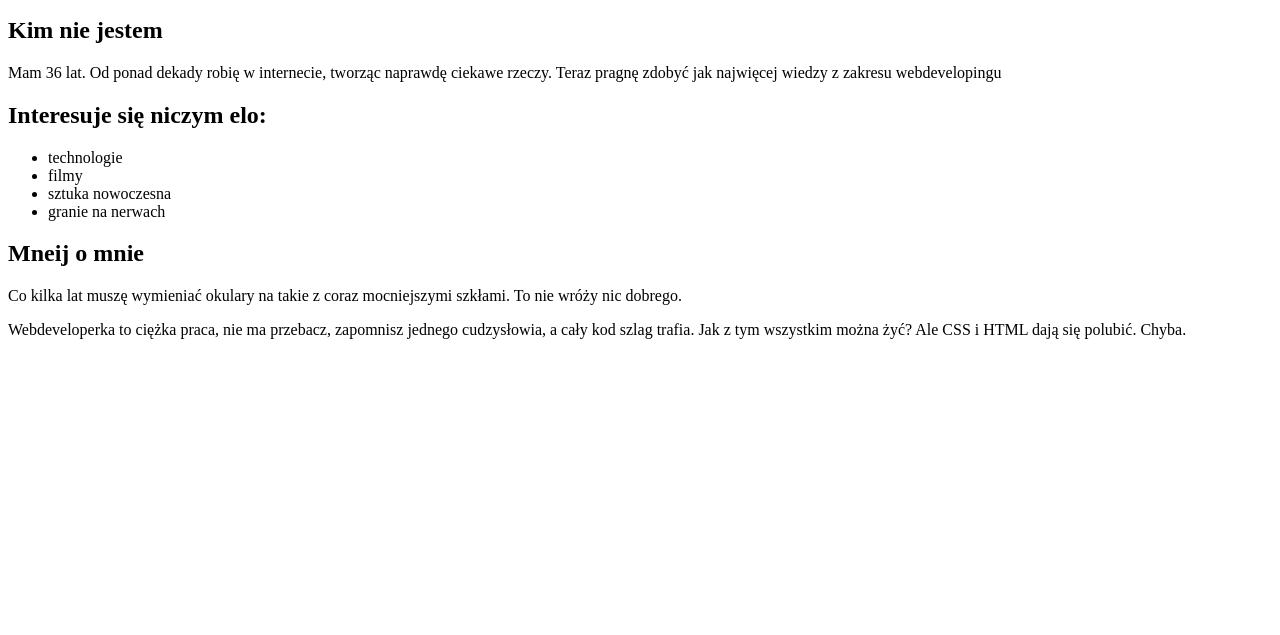
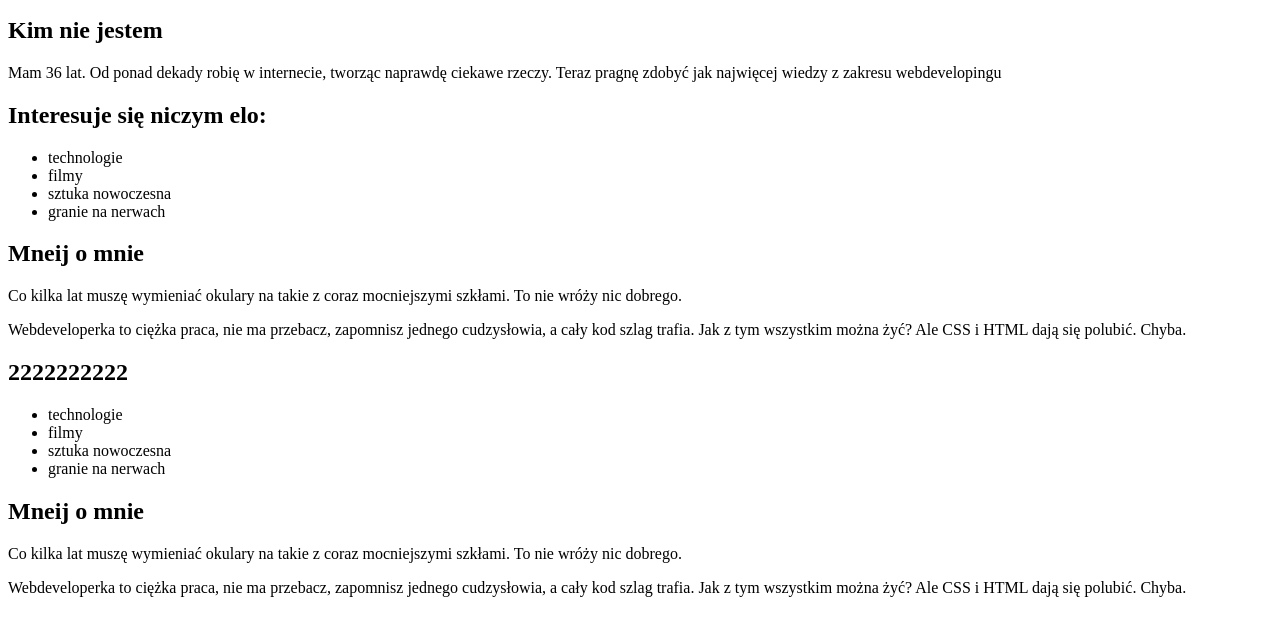
Before and after one commit to LukaszDzujoKujawa/nauka-gita, a plain HTML site: page index.html in a window 1280 px wide. Shown: the part 135-770 px from the top of the page. Drawn offline with Linux system fonts and the light colour scheme.

Commit message:
Add 2 section

```diff
--- a/index.html
+++ b/index.html
@@ -27,6 +27,18 @@
                 <p>Co kilka lat muszę wymieniać okulary na takie z coraz mocniejszymi szkłami. To nie wróży nic dobrego.</p>
                 <p>Webdeveloperka to ciężka praca, nie ma przebacz, zapomnisz jednego cudzysłowia, a cały kod szlag trafia. Jak z tym wszystkim można żyć? Ale CSS i HTML dają się polubić. Chyba.</p>
             </section>
+            <section class="interests">
+                <h2>2222222222</h2>
+                <ul>
+                    <li>technologie</li>
+                    <li>filmy</li>
+                    <li>sztuka nowoczesna</li>
+                    <li>granie na nerwach</li>
+                </ul>
+                <h2>Mneij o mnie</h2>
+                <p>Co kilka lat muszę wymieniać okulary na takie z coraz mocniejszymi szkłami. To nie wróży nic dobrego.</p>
+                <p>Webdeveloperka to ciężka praca, nie ma przebacz, zapomnisz jednego cudzysłowia, a cały kod szlag trafia. Jak z tym wszystkim można żyć? Ale CSS i HTML dają się polubić. Chyba.</p>
+            </section>
         <footer>
         </footer>
     </body>
```
